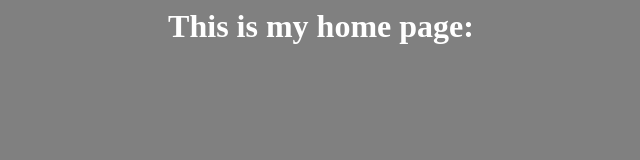
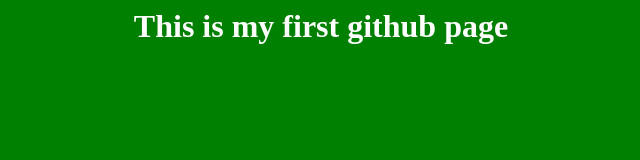
Before and after one commit to Omairaljabri/HomePage, a plain HTML site: page website.html in a window 1280 px wide. Shown: the whole page, without its empty margins (319-959 px from the left). Drawn offline with Linux system fonts and the light colour scheme.

Commit message:
homePage

```diff
--- a/website.html
+++ b/website.html
@@ -1,13 +1,13 @@
 <html>
-  <title> Home Page </title>
+  <title> First website </title>
 
   <body>
-    <h1> This is my home page: </h1>
+    <h1>This is my first github page</h1>
   </body>
 
   <style>
     body {
-      background-color:gray;
+      background-color:green;
       color:#fff;
       text-align:center;
     }
```
